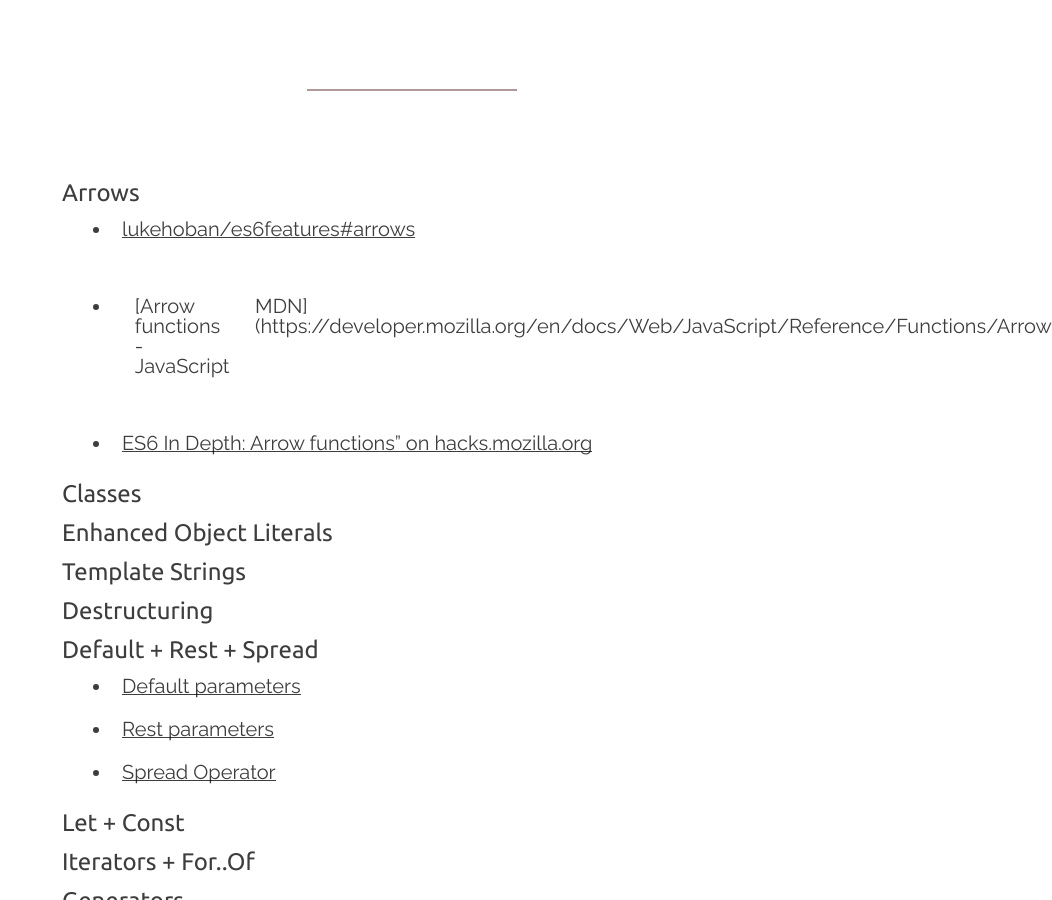
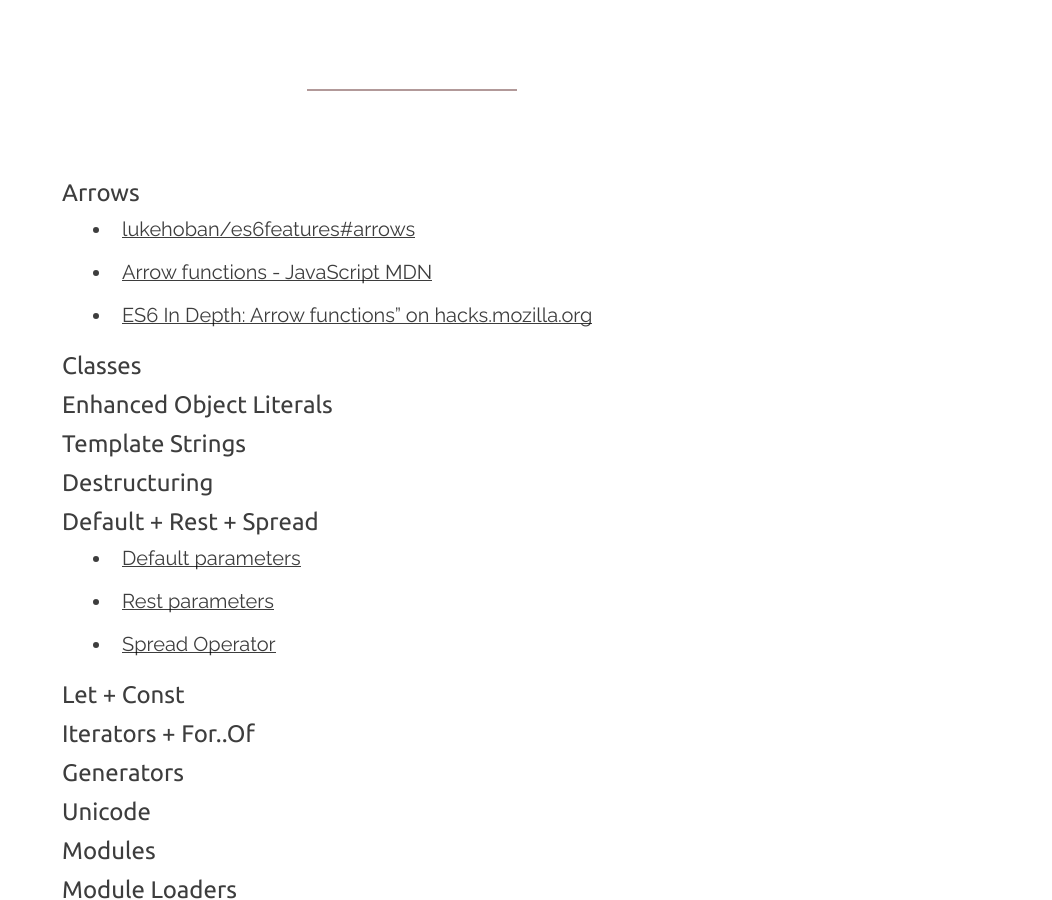
Before and after one commit to anonymoussc/anonymoussc.github.io, a Jekyll site: the page built from _posts/2016-09-12-es6-reference.markdown, in a window 1280 px wide and 900 px high, scrolled down 1179 px. Shown: the whole window, without its empty margins (228-1280 px from the left). Built offline with Jekyll 4.4.1, drawn with Linux system fonts in a browser that asks for light colours.

Commit message:
Updated blog/_posts

```diff
--- a/_posts/2016-09-12-es6-reference.markdown
+++ b/_posts/2016-09-12-es6-reference.markdown
@@ -8,6 +8,7 @@
 [full specification of the ECMAScript 6 language](http://www.ecma-international.org/ecma-262/6.0/).
 
 ES6 new features:
+
 - [arrows](#arrows)
 - [classes](#classes)
 - [enhanced object literals](#enhanced-object-literals)
@@ -34,7 +35,7 @@
 
 ### Arrows
 - [lukehoban/es6features#arrows](https://github.com/lukehoban/es6features#arrows)
-- [Arrow functions - JavaScript | MDN](https://developer.mozilla.org/en/docs/Web/JavaScript/Reference/Functions/Arrow_functions)
+- [Arrow functions - JavaScript MDN](https://developer.mozilla.org/en/docs/Web/JavaScript/Reference/Functions/Arrow_functions)
 - [ES6 In Depth: Arrow functions" on hacks.mozilla.org](https://hacks.mozilla.org/2015/06/es6-in-depth-arrow-functions)
 
 ### Classes
```
Also changed, not shown: _posts/2016-09-13-pwa-overview.markdown (line endings or trailing spaces).
